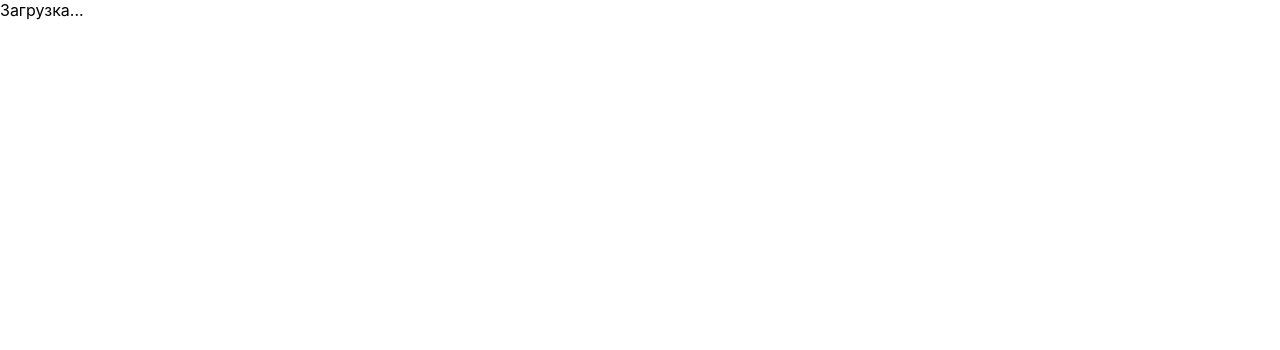
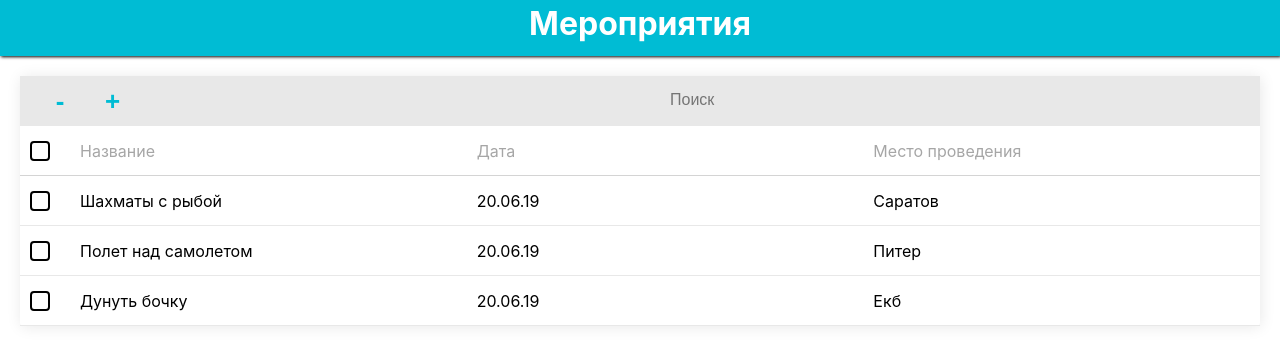
Before and after one commit to rtxrulez/events-list, a React (Create React App) app: page / in a window 1280 px wide. Shown: the top 350 px of the page. Built offline with nearby package versions, Linux system fonts and the light colour scheme.

Commit message:
загрузка через фетч

```diff
--- /dev/null
+++ b/public/data.json
@@ -0,0 +1,20 @@
+[
+  {
+    "name": "Шахматы с рыбой",
+    "date": "20.06.19",
+    "city": "Саратов",
+    "checked": false
+  },
+  {
+    "name": "Полет над самолетом",
+    "date": "20.06.19",
+    "city": "Питер",
+    "checked": false
+  },
+  {
+    "name": "Дунуть бочку",
+    "date": "20.06.19",
+    "city": "Екб",
+    "checked": false
+  }
+]
--- a/src/App.js
+++ b/src/App.js
@@ -27,36 +27,8 @@ class App extends React.Component {
   componentDidMount() {
     const { addEvent, fetchEventsRequest } = this.props;
 
-    addEvent({
-      name: "Стрижка сусликов",
-      date: "20.06.19",
-      city: "Саратов",
-      checked: false
-    });
-
-    addEvent({
-      name: "Гражная распродажа",
-      date: "30.06.19",
-      city: "Киев",
-      checked: false
-    });
-
-    addEvent({
-      name: "Гражная распродажа",
-      date: "30.06.19",
-      city: "Киев",
-      checked: false
-    });
-
-    addEvent({
-      name: "Гражная распродажа",
-      date: "30.06.19",
-      city: "Киев",
-      checked: false
-    });
-
-    console.log("props", this.props);
-    fetchEventsRequest()
+    // console.log("props", this.props);
+    fetchEventsRequest();
   }
 
   handleOpenModal = () => {
@@ -125,33 +97,16 @@ class App extends React.Component {
   };
 
   render() {
-    console.log("checkEventAll", this.props.settings);
     let { eventlist, settings } = this.props;
     let { isFetching, isFetched } = this.props.fetchData;
     let { searchQuery } = settings;
     let { modal, modalDelete } = this.state;
 
-    console.log('is', isFetching)
-    if(isFetching) {
-      return (<div>Загрузка...</div>)
-    }
-
-    return (
-      <div className="App">
-        {modal && <Modal handleClose={this.handleCloseModal} />}
-        {modalDelete && (
-          <ModalDelete handleClose={this.handleCloseModalDelete} />
-        )}
-        <header className="header">
-          <h1>Мероприятия</h1>
-        </header>
+    let list = (
       <section className="list">
         <div className="list__header">
           <div className="list__header-control">
-              <button
-                onClick={this.handleDelete}
-                className="btn btn-transparent"
-              >
+            <button onClick={this.handleDelete} className="btn btn-transparent">
               -
             </button>
             <button
@@ -216,6 +171,18 @@ class App extends React.Component {
           </div>
         </div>
       </section>
+    );
+
+    return (
+      <div className="App">
+        {modal && <Modal handleClose={this.handleCloseModal} />}
+        {modalDelete && (
+          <ModalDelete handleClose={this.handleCloseModalDelete} />
+        )}
+        <header className="header">
+          <h1>Мероприятия</h1>
+        </header>
+        {isFetching ? <div className="loading">Загрузка...</div> : list}
       </div>
     );
   }
@@ -234,7 +201,7 @@ const mapDispatchToProps = {
   checkEventAll: checkEventAll,
   unCheckEventAll: unCheckEventAll,
   searchQuery: searchQuery,
-  fetchEventsRequest: fetchEventsRequest,
+  fetchEventsRequest: fetchEventsRequest
 };
 
 let AppWithRedux = connect(
--- a/src/App.scss
+++ b/src/App.scss
@@ -160,3 +160,8 @@ header {
     }
   }
 }
+
+.loading {
+  padding: 15px;
+  text-align: center;
+}
--- a/src/store/store.js
+++ b/src/store/store.js
@@ -1,11 +1,39 @@
-import { createStore, compose } from "redux";
-import rootReducer from './reducers/reducers'
+import { createStore, compose, applyMiddleware } from "redux";
+import { FETCH_EVENTS_REQUEST } from "./actions/events/eventsType";
+import {
+  fetchEventsSuccess,
+  fetchEventsFailure
+} from "./actions/events/eventsAction";
+import rootReducer from "./reducers/reducers";
 
-export default (initialStore) =>
+const fetchEvents = store => next => action => {
+  const result = next(action);
+
+  if (action.type === FETCH_EVENTS_REQUEST) {
+    fetch("/data.json", {
+      method: "GET",
+      // mode: "cors"
+    })
+      .then(response => {
+        return response.json();
+      })
+      .then(events => {
+        store.dispatch(fetchEventsSuccess(events));
+      })
+      .catch(error => {
+        store.dispatch(fetchEventsFailure(error));
+      });
+  }
+  return result;
+};
+
+export default initialStore =>
   createStore(
     rootReducer,
     initialStore,
+
     compose(
+      applyMiddleware(fetchEvents),
       window.devToolsExtension ? window.__REDUX_DEVTOOLS_EXTENSION__() : f => f
     )
   );
```
Lines whose indentation alone changed are shown as unchanged.
